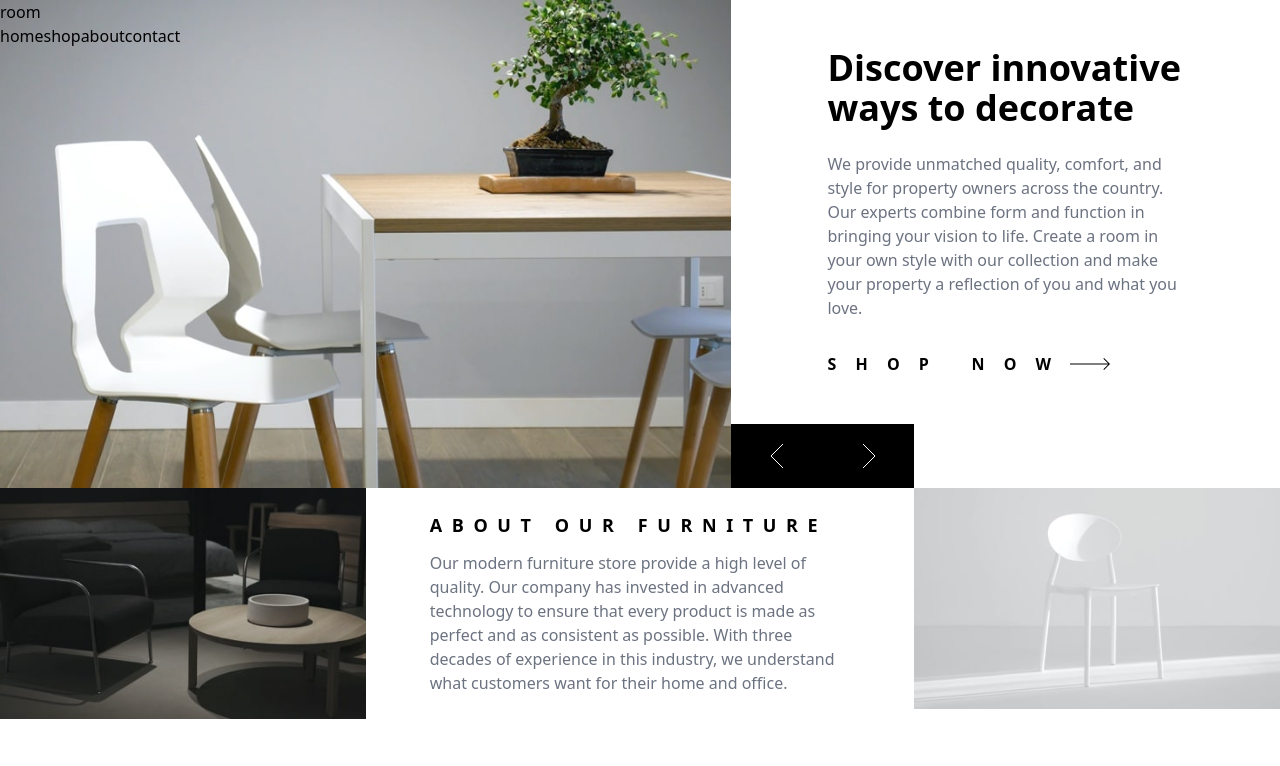
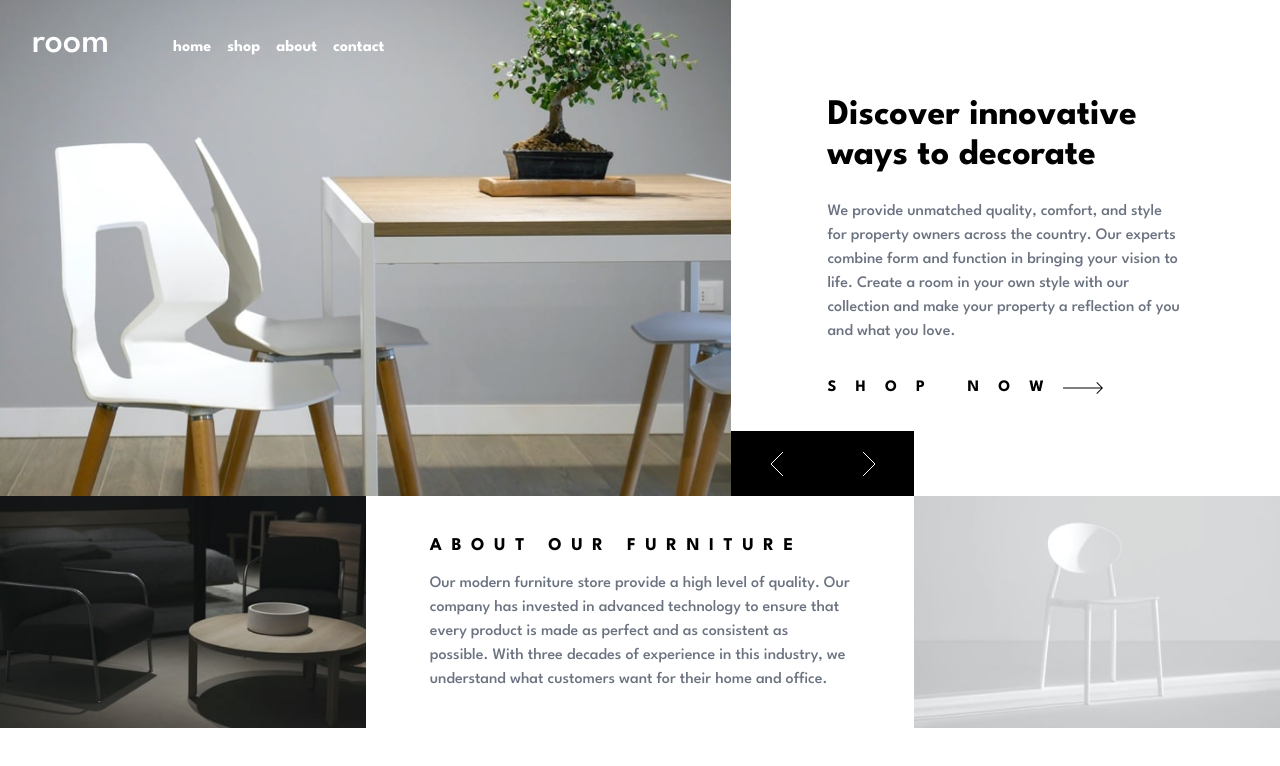
Before and after one commit to imadominguez/room-homepage-frontendmentor-imadominguez, a React (Vite) app: page / in a window 1280 px wide. Shown: the top 766 px of the page. Built offline with nearby package versions, Linux system fonts and the light colour scheme.

Commit message:
diseño terminado, falta hacerlo dinamico

```diff
--- a/index.html
+++ b/index.html
@@ -5,6 +5,9 @@
   <meta charset="UTF-8" />
   <link rel="icon" type="image/svg+xml" href="/vite.svg" />
   <meta name="viewport" content="width=device-width, initial-scale=1.0" />
+  <link rel="preconnect" href="https://fonts.googleapis.com">
+  <link rel="preconnect" href="https://fonts.gstatic.com" crossorigin>
+  <link href="https://fonts.googleapis.com/css2?family=League+Spartan:wght@500;600;700&display=swap" rel="stylesheet">
   <title>Vite + React</title>
 </head>
 
--- a/src/components/ContentMain/HeaderMain.jsx
+++ b/src/components/ContentMain/HeaderMain.jsx
@@ -1,27 +1,28 @@
-import ImgHero1 from "../../assets/images/desktop-image-hero-1.jpg";
-import IconArrowShop from "../../components/icons/IconArrowShop.jsx";
-import IconNext from "../icons/IconNext.jsx";
-import IconPrev from "../icons/IconPrev";
+import ImgHero1 from "@/assets/images/desktop-image-hero-1.jpg";
+import IconArrowShop from "@/components/icons/IconArrowShop.jsx";
+import IconNext from "@/components/icons/IconNext.jsx";
+import IconPrev from "@/components/icons/IconPrev";
 
 const HeaderMain = () => {
     return (
         <>
-      <header className="grid grid-cols-1 lg:grid-cols-7 lg:grid-rows-[10fr_1.5fr]">
+            <header className="grid grid-cols-3 grid-rows-[10fr_1.5fr_10fr] lg:grid-cols-7 lg:grid-rows-[10fr_1.5fr]">
                 <img
                     src={ImgHero1}
                     alt=""
-          className="h-full w-full lg:col-start-1 lg:col-end-5 lg:row-start-1 lg:row-end-3"
+                    className="col-start-1 col-end-4 row-start-1 row-end-3 aspect-auto h-full lg:col-start-1 lg:col-end-5 lg:row-start-1 lg:row-end-3"
                 />
-        <article className="flex flex-col items-start justify-center md:px-16 md:py-9 lg:col-span-3 lg:px-24 lg:py-12">
+                <article className="col-start-1 col-end-4 row-start-3 row-end-4 flex flex-col items-start justify-center lg:col-start-5 lg:col-end-8 lg:row-start-1  lg:row-end-3 lg:py-24 lg:px-24">
                     <h1 className="mb-6 text-4xl font-bold">
                         Discover innovative ways to decorate
                     </h1>
                     <p className="mb-8 leading-6 text-gray-500">
-            We provide unmatched quality, comfort, and style for property owners
-            across the country. Our experts combine form and function in
-            bringing your vision to life. Create a room in your own style with
-            our collection and make your property a reflection of you and what
-            you love.
+                        We provide unmatched quality, comfort, and style for
+                        property owners across the country. Our experts combine
+                        form and function in bringing your vision to life.
+                        Create a room in your own style with our collection and
+                        make your property a reflection of you and what you
+                        love.
                     </p>
                     <button className="flex items-center hover:fill-gray-600 hover:text-gray-600">
                         <span className="text-base font-bold uppercase tracking-[1.2rem]">
@@ -30,7 +31,7 @@ const HeaderMain = () => {
                         <IconArrowShop />
                     </button>
                 </article>
-        <div className="flex justify-around bg-black">
+                <div className="col-start-3 col-end-4 row-start-2 row-end-3 flex justify-around bg-black lg:col-start-5 lg:col-end-6">
                     <button className="w-full hover:bg-gray-700">
                         <IconPrev className="mx-auto" />
                     </button>
--- a/src/components/ContentMain/MainContent.jsx
+++ b/src/components/ContentMain/MainContent.jsx
@@ -3,21 +3,29 @@ import ImgHero3 from "../../assets/images/image-about-light.jpg";
 
 const MainContent = () => {
     return (
-    <main className="grid grid-cols-1 lg:grid-cols-7">
-      <img src={ImgHero2} alt="" className="w-full lg:col-span-2" />
-      <article className="flex flex-col justify-center lg:col-span-3 lg:px-16">
+        <main className="grid grid-cols-1  grid-rows-3 lg:grid-cols-7 lg:grid-rows-1">
+            <img
+                src={ImgHero2}
+                alt=""
+                className="lg-row-start-1 row-start-1 row-end-2 h-full w-full lg:col-start-1 lg:col-end-3 lg:row-end-2"
+            />
+            <article className="lg:cold-end-6 row-start-2 row-end-3 flex flex-col justify-center lg:col-span-3 lg:col-start-3 lg:row-start-1 lg:row-end-2 lg:px-16">
                 <h2 className="mb-3 text-lg font-bold uppercase tracking-[0.6rem]">
                     About our furniture
                 </h2>
                 <p className="leading-6 text-gray-500">
-          Our modern furniture store provide a high level of quality. Our
-          company has invested in advanced technology to ensure that every
-          product is made as perfect and as consistent as possible. With three
-          decades of experience in this industry, we understand what customers
-          want for their home and office.
+                    Our modern furniture store provide a high level of quality.
+                    Our company has invested in advanced technology to ensure
+                    that every product is made as perfect and as consistent as
+                    possible. With three decades of experience in this industry,
+                    we understand what customers want for their home and office.
                 </p>
             </article>
-      <img src={ImgHero3} alt="" className="col-span-2 w-full" />
+            <img
+                src={ImgHero3}
+                alt=""
+                className="lg-col-start-6 col-span-2 row-start-3 row-end-4 h-full w-full lg:col-end-8 lg:row-start-1 lg:row-end-2"
+            />
         </main>
     );
 };
--- /dev/null
+++ b/src/components/Navbar/NavLink.jsx
@@ -0,0 +1,9 @@
+const NavLink = (props) => {
+    return (
+        <a href="#" className="font-bold">
+            <span className="peer">{props.text}</span>
+            <span className="block h-1 w-full scale-x-0 transition-all duration-500 peer-hover:scale-x-100 peer-hover:bg-white"></span>
+        </a>
+    );
+};
+export default NavLink;
--- a/src/components/Navbar/NavbarMain.jsx
+++ b/src/components/Navbar/NavbarMain.jsx
@@ -1,15 +1,57 @@
+import { useState, useRef } from "react";
+import NavLink from "./NavLink";
+import IconMenuClose from "../icons/IconMenuClose";
+import IconMenuOpen from "../icons/IconMenuOpen";
+
 const NavbarMain = () => {
-  return (
-    <nav className="absolute">
-      <a href="#">room</a>
-      <div>
-        <a href="#">home</a>
-        <a href="#">shop</a>
-        <a href="#">about</a>
-        <a href="#">contact</a>
-      </div>
-    </nav>
-  );
+    const [activeMenu, setActiveMenu] = useState(false);
+    const refNavbar = useRef(null);
+
+    const openMenuClass =
+        "absolute top-6 flex w-full items-center px-8 lg:text-white";
+    const closeMenuClass =
+        "absolute top-6 flex w-full items-center bg-white px-8 text-black py-4 lg:py-0 justify-between lg:justify-start lg:bg-transparent";
+
+    const handleClickMenu = () => {
+        setActiveMenu(!activeMenu);
+
+        // console.log(refNavbar.current.querySelector("#navLinks"));
+
+        refNavbar.current.querySelector("#navLinks").classList.toggle("hidden");
+
+        refNavbar.current
+            .querySelector("#navLinks")
+            .classList.add("flex", "gap-8");
+
+        refNavbar.current.querySelector("#navBrand").classList.toggle("hidden");
+    };
+
+    return (
+        <nav
+            ref={refNavbar}
+            className={activeMenu ? closeMenuClass : openMenuClass}
+        >
+            <button className="lg:hidden" onClick={handleClickMenu}>
+                {activeMenu ? <IconMenuClose /> : <IconMenuOpen />}
+            </button>
+            <a
+                id="navBrand"
+                href="#"
+                className="mx-auto mb-3 pr-[20px] text-4xl text-white lg:mx-0 lg:block lg:pr-16"
+            >
+                room
+            </a>
+            <div
+                className="hidden lg:flex lg:gap-4 lg:text-white "
+                id="navLinks"
+            >
+                <NavLink text="home" />
+                <NavLink text="shop" />
+                <NavLink text="about" />
+                <NavLink text="contact" />
+            </div>
+        </nav>
+    );
 };
 
 export default NavbarMain;
--- /dev/null
+++ b/src/components/icons/IconMenuClose.jsx
@@ -0,0 +1,18 @@
+const IconMenuClose = (props) => {
+    return (
+        <svg
+            width={16}
+            height={16}
+            xmlns="http://www.w3.org/2000/svg"
+            {...props}
+        >
+            <path
+                d="m14.364.222 1.414 1.414L9.414 8l6.364 6.364-1.414 1.414L8 9.414l-6.364 6.364-1.414-1.414L6.586 8 .222 1.636 1.636.222 8 6.586 14.364.222z"
+                // fillRule="evenodd"
+                // opacity={0.201}
+            />
+        </svg>
+    );
+};
+
+export default IconMenuClose;
--- /dev/null
+++ b/src/components/icons/IconMenuOpen.jsx
@@ -0,0 +1,17 @@
+const IconMenuOpen = (props) => {
+    return (
+        <svg
+            width={20}
+            height={14}
+            xmlns="http://www.w3.org/2000/svg"
+            {...props}
+        >
+            <path
+                d="M20 12v2H0v-2h20zm0-6v2H0V6h20zm0-6v2H0V0h20z"
+                fill="#FFF"
+                fillRule="evenodd"
+            />
+        </svg>
+    );
+};
+export default IconMenuOpen;
--- a/tailwind.config.cjs
+++ b/tailwind.config.cjs
@@ -1,8 +1,13 @@
 /** @type {import('tailwindcss').Config} */
+const defaultTheme = require('tailwindcss/defaultTheme')
 module.exports = {
   content: ["./index.html", "./src/**/*.{js,ts,jsx,tsx}"],
   theme: {
-    extend: {},
+    extend: {
+      fontFamily: {
+        sans: ["League Spartan", ...defaultTheme.fontFamily.sans],
+      },
+    },
   },
   plugins: [],
 };
--- a/vite.config.js
+++ b/vite.config.js
@@ -1,7 +1,11 @@
-import { defineConfig } from 'vite'
-import react from '@vitejs/plugin-react'
+import { defineConfig } from "vite";
+import * as path from "path";
+import react from "@vitejs/plugin-react";
 
 // https://vitejs.dev/config/
 export default defineConfig({
-  plugins: [react()]
-})
+  plugins: [react()],
+  resolve: {
+    alias: [{ find: "@", replacement: path.resolve(__dirname, "src") }],
+  },
+});
```
Lines whose indentation alone changed are shown as unchanged.
